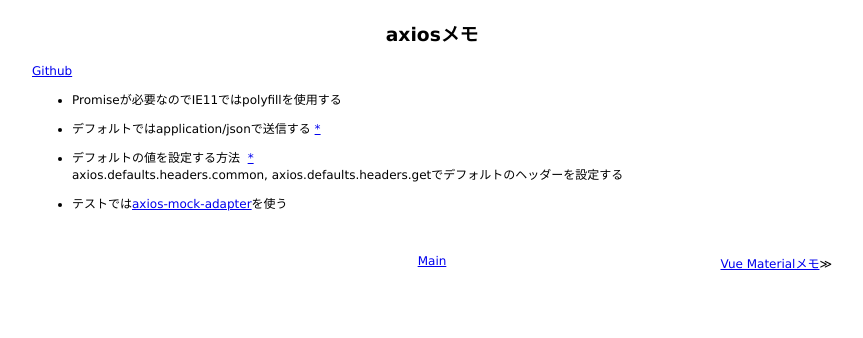
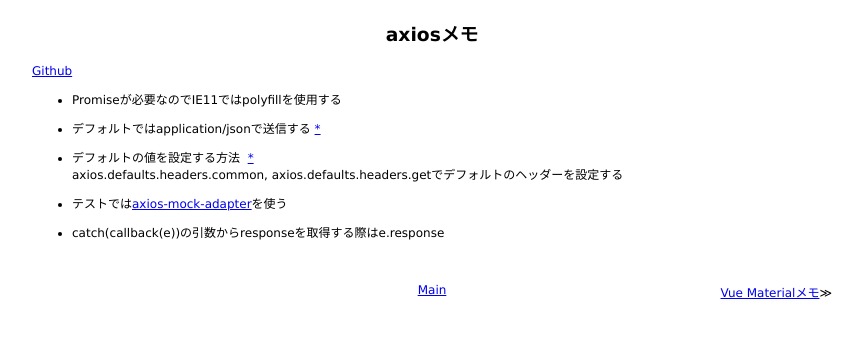
Before and after one commit to 38elements/38elements.github.com, a Jekyll site: the page built from _posts/2017-02-22-axios.md, in a window 1280 px wide. Shown: the top 338 px of the page, without its empty margins (208-1071 px from the left). Built offline with Jekyll 4.4.1, drawn with Linux system fonts in a browser that asks for light colours.

Commit message:
Update 2017-02-22-axios.md

```diff
--- a/_posts/2017-02-22-axios.md
+++ b/_posts/2017-02-22-axios.md
@@ -12,3 +12,5 @@ title: axiosメモ
 axios.defaults.headers.common, axios.defaults.headers.getでデフォルトのヘッダーを設定する
 
 * テストでは[axios-mock-adapter](https://github.com/ctimmerm/axios-mock-adapter)を使う
+
+* catch(callback(e))の引数からresponseを取得する際はe.response
```
